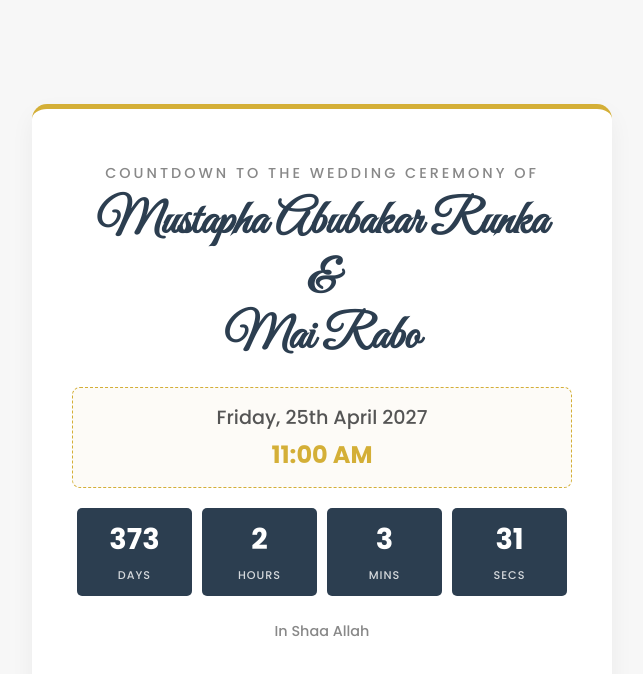
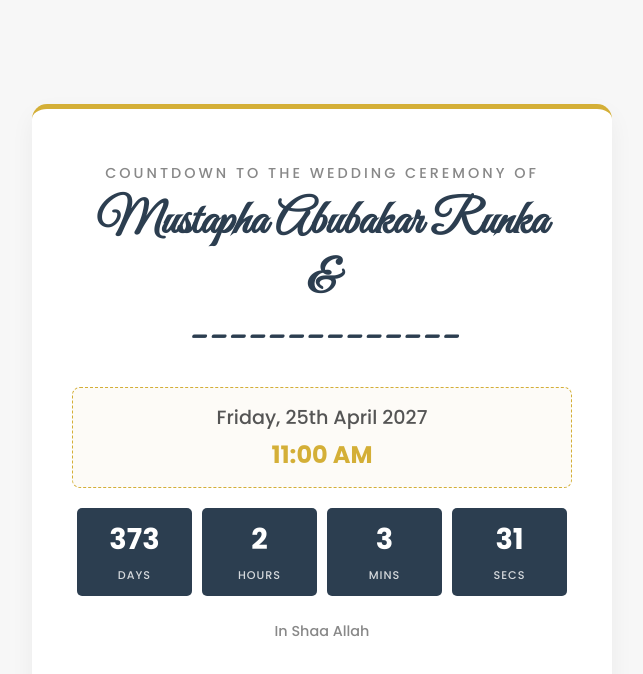
Before and after one commit to Swaziri/Mustapha_countdown, a plain HTML site: page index.html in a window 1280 px wide. Shown: the whole page, without its empty margins (318-961 px from the left). Drawn offline with Linux system fonts and the light colour scheme.

Commit message:
Update index.html

```diff
--- a/index.html
+++ b/index.html
@@ -113,7 +113,7 @@
 
     <div class="container">
         <p class="subtitle">Countdown to the Wedding Ceremony Of</p>
-        <h1>Mustapha Abubakar Runka <br>&<br> Mai Rabo</h1>
+        <h1>Mustapha Abubakar Runka <br>&<br> --------------</h1>
 
         <div class="event-details">
             <h2>Friday, 25th April 2027</h2>
```
